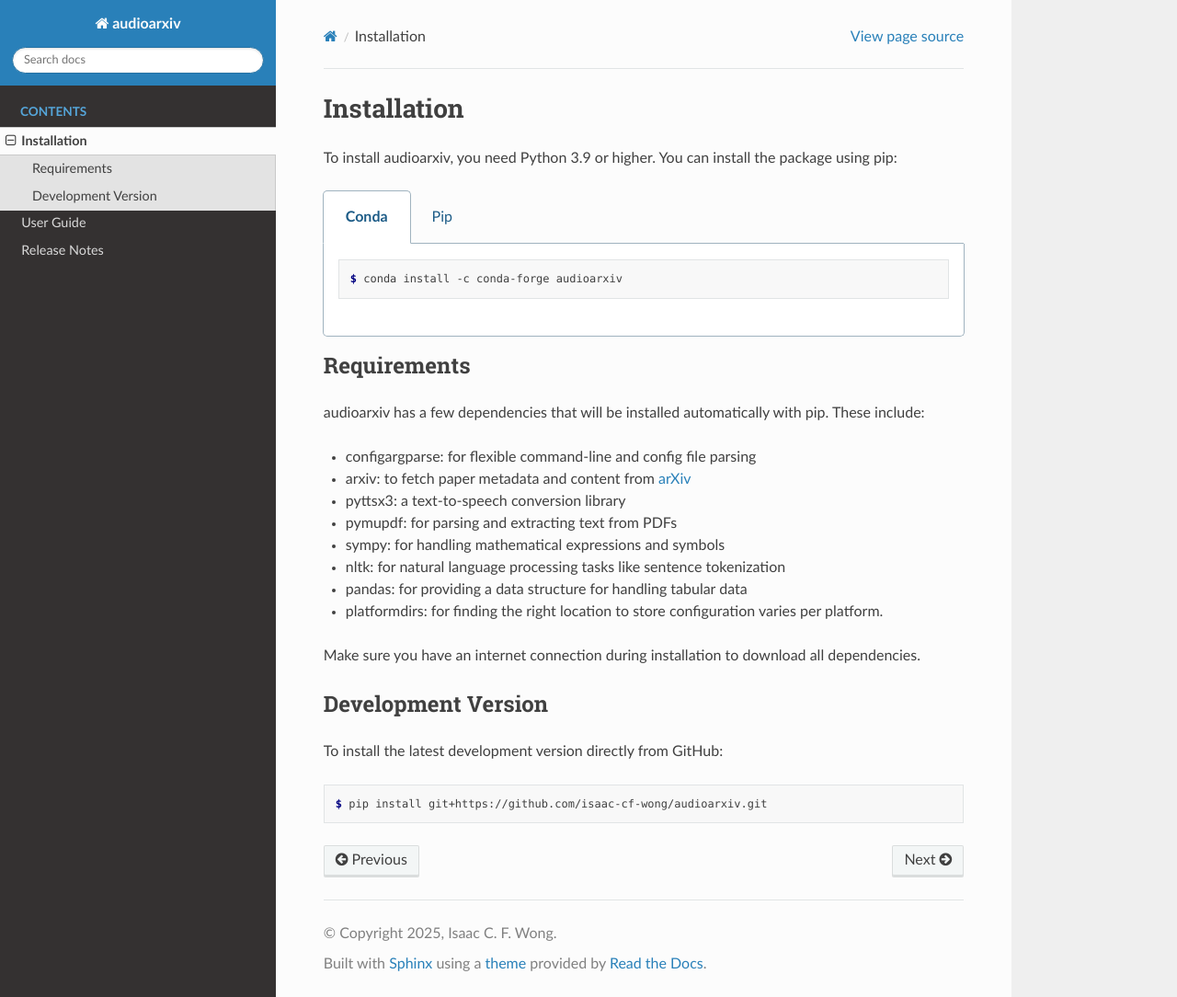
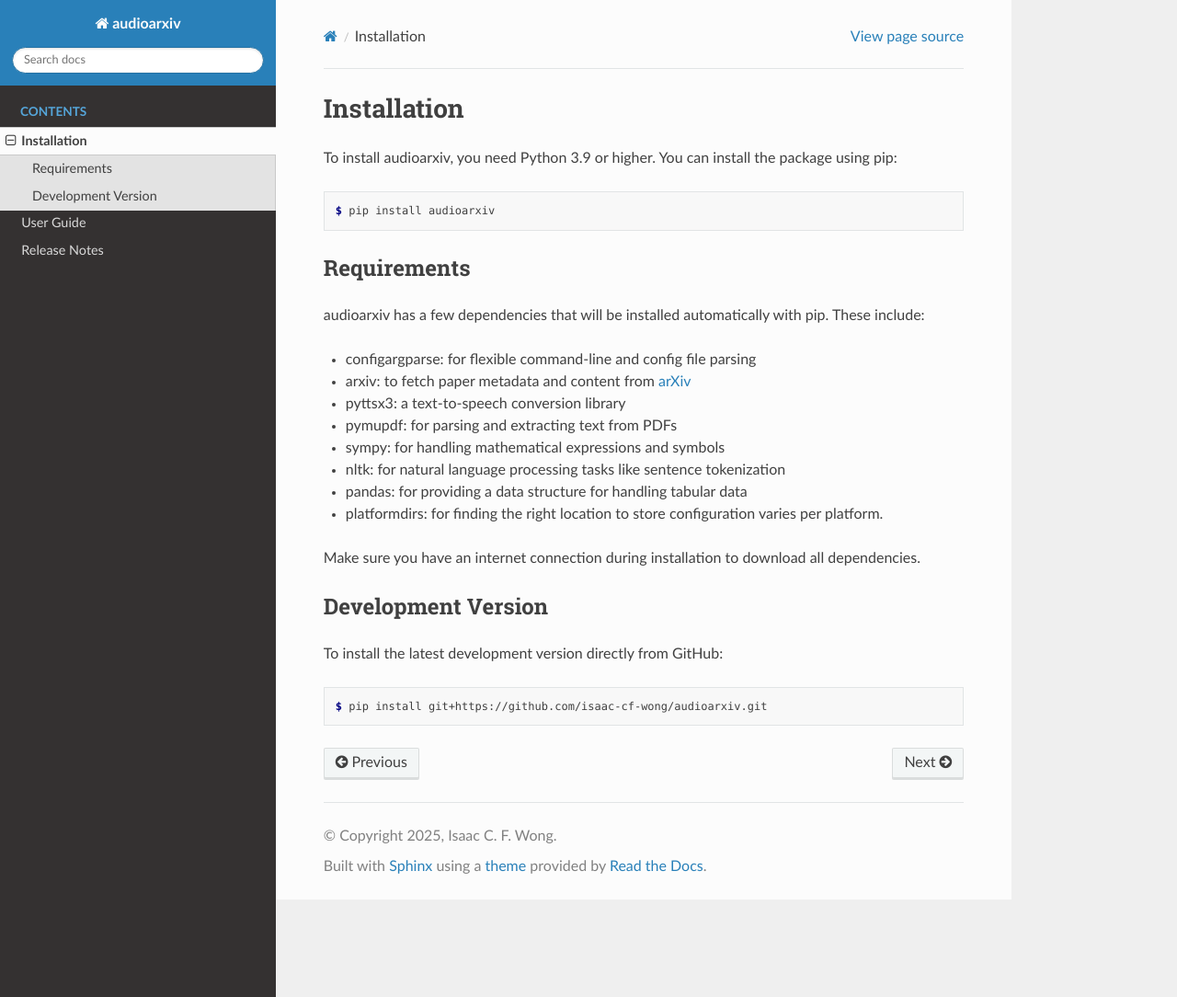
Before and after one commit to isaac-cf-wong/audioarxiv, a Sphinx documentation site: the page built from docs/installation.rst, in a window 1280 px wide and 1084 px high. Shown: the whole window at 92% size. Built offline with Sphinx 7.4.7 and the Read the Docs theme 3.1.0, drawn with Linux system fonts in a browser that asks for light colours.

Commit message:
remove conda installation guide

```diff
--- a/docs/installation.rst
+++ b/docs/installation.rst
@@ -3,19 +3,9 @@
 
 To install audioarxiv, you need Python 3.9 or higher. You can install the package using pip:
 
-.. tabs::
+.. code-block:: console
 
-   .. tab:: Conda
-
-      .. code-block:: console
-
-          $ conda install -c conda-forge audioarxiv
-
-   .. tab:: Pip
-
-      .. code-block:: console
-
-          $ pip install audioarxiv
+      $ pip install audioarxiv
 
 Requirements
 ------------
```
